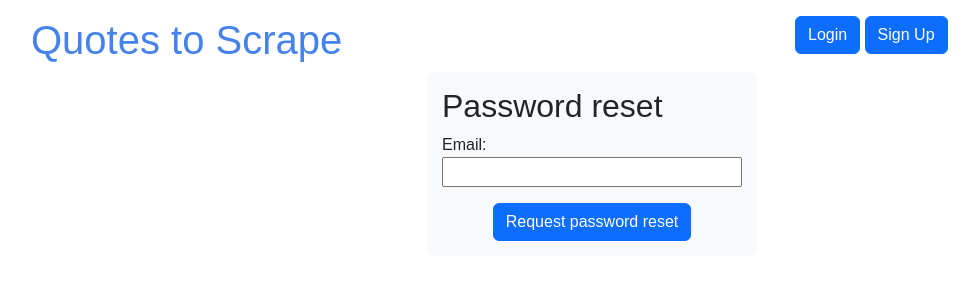
After one commit to HelgaTsar/web-hw-13-django, a Django app: page /users/reset-password/ in a window 1280 px wide. The commit adds this page. Shown: the top 300 px of the page, without its empty margins (48-1027 px from the left). Run offline with Django 4.2, Linux system fonts and the light colour scheme.

Commit message:
new 3.04

```diff
--- a/hw_project/users/templates/registration/login.html
+++ b/hw_project/users/templates/registration/login.html
@@ -21,6 +21,10 @@
                         </div>
                         <div class="text-center my-3">
                             <button type="submit" class="btn btn-success">Login</button>
+                            <button class="btn btn-secondary" type="reset ">Reset</button>
+                        </div>
+                        <div class="small text-center">
+                            <a href="{% url 'users:password_reset' %}" class="text-center"><i>Forgot Password?</i></a>
                         </div>
                         <input type="hidden" name="next" value="{% url 'quotes:index' %}"/>
                     </form>
--- a/hw_project/users/templates/registration/signup.html
+++ b/hw_project/users/templates/registration/signup.html
@@ -16,6 +16,10 @@
                             {{ form.username }}
                         </div>
                         <div class="form-group my-3 d-flex flex-column align-items-center justify-content-center">
+                            <label for="{{ form.email.id_for_label }}">Email:</label>
+                            {{ form.username }}
+                        </div>
+                        <div class="form-group my-3 d-flex flex-column align-items-center justify-content-center">
                             <label for="{{ form.password.id_for_label }}">Password:</label>
                             {{ form.password1 }}
                         </div>
@@ -26,6 +30,7 @@
                         <span>{{ form.errors.password2 }}</span>
                         <div class="text-center my-3">
                             <button type="submit" class="btn btn-success">Sign Up</button>
+                            <button class="btn btn-secondary" type="reset ">Reset</button>
                         </div>
                         <input type="hidden" name="next" value="{% url 'quotes:index' %}"/>
                     </form>
--- a/hw_project/users/templates/users/login.html
+++ b/hw_project/users/templates/users/login.html
@@ -20,7 +20,11 @@
                             {{ form.password }}
                         </div>
                         <div class="text-center my-3">
-                            <button type="submit" class="btn btn-primary">Login</button>
+                            <button type="submit" class="btn btn-success">Login</button>
+                            <button class="btn btn-secondary" type="reset ">Reset</button>
+                        </div>
+                        <div class="small text-center">
+                            <a href="{% url 'users:password_reset' %}" class="text-center"><i>Forgot Password?</i></a>
                         </div>
                         <input type="hidden" name="next" value="{% url 'quotes:index' %}"/>
                     </form>
--- /dev/null
+++ b/hw_project/users/templates/users/password_reset.html
@@ -0,0 +1,42 @@
+{% extends "quotes/base.html" %}
+
+
+{% if messages %}
+<div>
+    {% for message in messages %}
+    <div {% if message.tags %} class="alert-{{ message.tags }}" {% endif %}>{{ message }}</div>
+    {% endfor %}
+</div>
+{% endif %}
+
+
+{% block content %}
+<style>
+    .form-signin {
+        width: 100%;
+        max-width: 330px;
+        padding: 15px;
+        margin: auto;
+    }
+
+    label {
+        width: 100%;
+    }
+
+    input {
+        width: 100%;
+    }
+</style>
+<div class="form-signin rounded-3 bg-light">
+    <h2>Password reset</h2>
+    <form method="post" class="form">
+        {% csrf_token %}
+        {{ form.as_p }}
+        <div class="text-center">
+         <button type="submit" class="btn btn-primary">Request password reset</button>
+        </div>
+
+    </form>
+</div>
+
+{% endblock %}
--- /dev/null
+++ b/hw_project/users/templates/users/password_reset_subject.txt
@@ -0,0 +1 @@
+Reset password
--- a/hw_project/users/urls.py
+++ b/hw_project/users/urls.py
@@ -1,4 +1,12 @@
 from django.urls import path, include
+
+from django.contrib.auth.views import (
+    LoginView,
+    LogoutView,
+    PasswordResetDoneView,
+    PasswordResetConfirmView,
+    PasswordResetCompleteView,
+)
 
 from . import views
 
@@ -7,4 +15,25 @@ urlpatterns = [
     path("", include("django.contrib.auth.urls")),
 
     path("signup/", views.signup, name="signup"),
+    path("reset-password/", views.ResetPasswordView.as_view(), name="password_reset"),
+    path(
+        "reset-password/done/",
+        PasswordResetDoneView.as_view(template_name="users/password_reset_done.html"),
+        name="password_reset_done",
+    ),
+    path(
+        "reset-password/confirm/<uidb64>/<token>/",
+        PasswordResetConfirmView.as_view(
+            template_name="users/password_reset_confirm.html",
+            success_url="/users/reset-password/complete/",
+        ),
+        name="password_reset_confirm",
+    ),
+    path(
+        "reset-password/complete/",
+        PasswordResetCompleteView.as_view(
+            template_name="users/password_reset_complete.html"
+        ),
+        name="password_reset_complete",
+    ),
 ]
--- a/hw_project/users/views.py
+++ b/hw_project/users/views.py
@@ -3,7 +3,13 @@ from django.contrib.auth import login
 from django.contrib.auth.forms import UserCreationForm
 from .forms import RegisterForm
 
-# Create your views here.
+from django.contrib.auth.views import PasswordResetView
+from django.contrib.messages.views import SuccessMessageMixin
+
+from django.urls import reverse_lazy
+
+from .forms import RegisterForm
+
 
 
 def signup(request):
@@ -17,3 +23,12 @@ def signup(request):
         form = UserCreationForm()
     context = {"form": form}
     return render(request, "users/signup.html", context={"form": RegisterForm()})
+
+
+class ResetPasswordView(SuccessMessageMixin, PasswordResetView):
+    template_name = 'users/password_reset.html'
+    email_template_name = 'users/password_reset_email.html'
+    html_email_template_name = 'users/password_reset_email.html'
+    success_url = reverse_lazy('users:password_reset_done')
+    success_message = "An email with instructions to reset your password has been sent to %(email)s."
+    subject_template_name = 'users/password_reset_subject.txt'
```
Also changed, not shown: hw_project/hw_project/settings.py (+103 -47 lines), hw_project/users/forms.py (+5 -3 lines), hw_project/users/templates/registration/password_reset_complete.html (added, +42 -0 lines), hw_project/users/templates/users/password_reset_complete.html (added, +15 -0 lines), hw_project/users/templates/users/password_reset_confirm.html (added, +39 -0 lines), hw_project/users/templates/users/password_reset_done.html (added, +16 -0 lines), hw_project/users/templates/users/password_reset_email.html (added, +13 -0 lines), hw_project/users/templates/users/signup.html (+7 -1 lines), hw_project/media/default_avatar.png (added), 1 other file.
